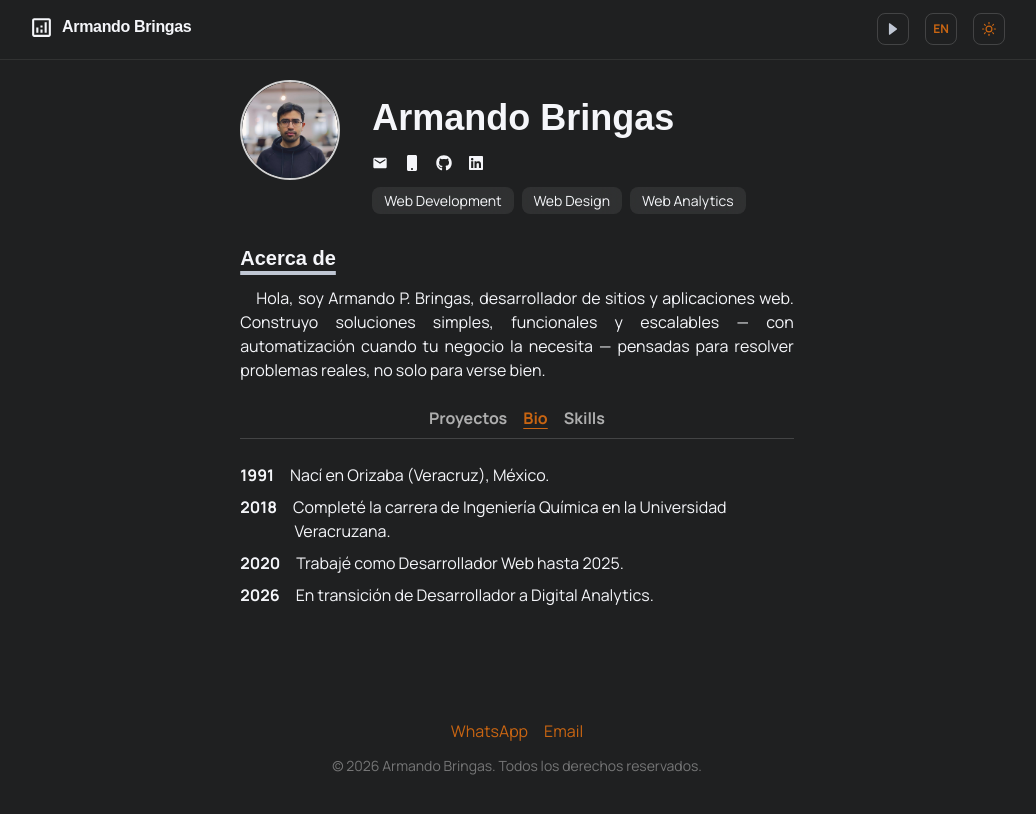
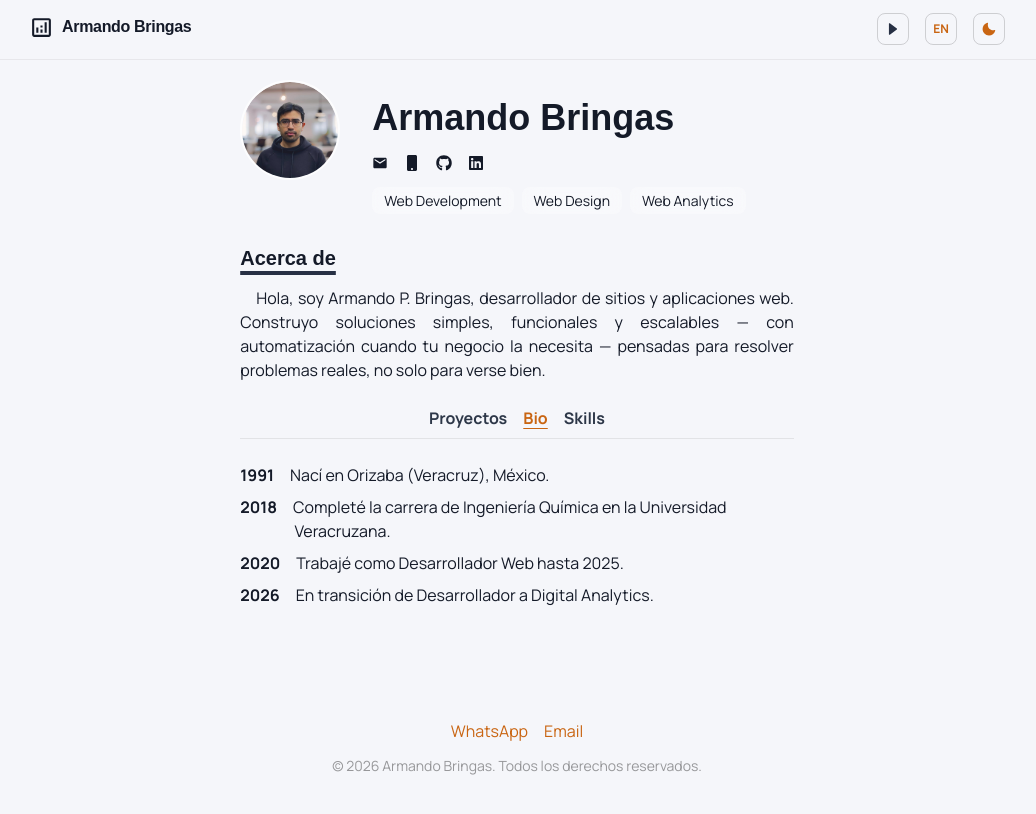
Before and after one commit to armandopbringas/armandopbringas.dev, a Next.js app: page /bio in a window 1280 px wide. Shown: the top 814 px of the page, without its empty margins (123-1159 px from the left). Built offline with nearby package versions, Linux system fonts and the light colour scheme; no server answers; a web font is replaced by a local one.

Commit message:
Prioritize system color mode

```diff
--- a/components/ColorModeScheduler.tsx
+++ b/components/ColorModeScheduler.tsx
@@ -1,4 +1,4 @@
-import { useEffect, useRef } from 'react'
+import { useLayoutEffect, useRef } from 'react'
 import { useColorMode } from '@chakra-ui/react'
 
 const LIGHT_START_HOUR = 7
@@ -35,7 +35,22 @@ const ColorModeScheduler = () => {
   const { setColorMode } = useColorMode()
   const timeoutRef = useRef<ReturnType<typeof setTimeout> | null>(null)
 
-  useEffect(() => {
+  useLayoutEffect(() => {
+    const systemPreference = window.matchMedia?.('(prefers-color-scheme: dark)')
+
+    if (systemPreference) {
+      const applySystemPreference = (event?: MediaQueryListEvent) => {
+        setColorMode((event?.matches ?? systemPreference.matches) ? 'dark' : 'light')
+      }
+
+      applySystemPreference()
+      systemPreference.addEventListener('change', applySystemPreference)
+
+      return () => {
+        systemPreference.removeEventListener('change', applySystemPreference)
+      }
+    }
+
     const applyModeAndSchedule = () => {
       const now = new Date()
       const desiredMode = getModeForDate(now)
--- a/components/chakra.js
+++ b/components/chakra.js
@@ -1,14 +1,13 @@
 import {
   ChakraProvider,
-  cookieStorageManagerSSR,
-  localStorageManager
+  createLocalStorageManager
 } from '@chakra-ui/react'
 import theme from '../lib/theme'
 
-export default function Chakra({ children, cookies }) {
-  const colorModeManager =
-    typeof cookies === 'string' ? cookieStorageManagerSSR(cookies) : localStorageManager
+// A new key ignores the time-based preference persisted by earlier versions.
+const colorModeManager = createLocalStorageManager('armandopbringas-color-mode')
 
+export default function Chakra({ children }) {
   return (
     <ChakraProvider theme={theme} colorModeManager={colorModeManager}>
       {children}
@@ -16,10 +15,7 @@ export default function Chakra({ children, cookies }) {
   )
 }
 
-export async function getServerSideProps({ req }) {
-  return {
-    props: {
-      cookies: req.headers.cookie ?? ''
-    }
-  }
+// Kept for pages that re-export this loader; color mode now resolves on the client.
+export async function getServerSideProps() {
+  return { props: {} }
 }
--- a/lib/theme.js
+++ b/lib/theme.js
@@ -81,8 +81,8 @@ const colors = {
 }
 
 const config = {
-  initialColorMode: 'light',
-  useSystemColorMode: false
+  initialColorMode: 'system',
+  useSystemColorMode: true
 }
 
 const theme = extendTheme({ config, styles, components, fonts, colors })
```
